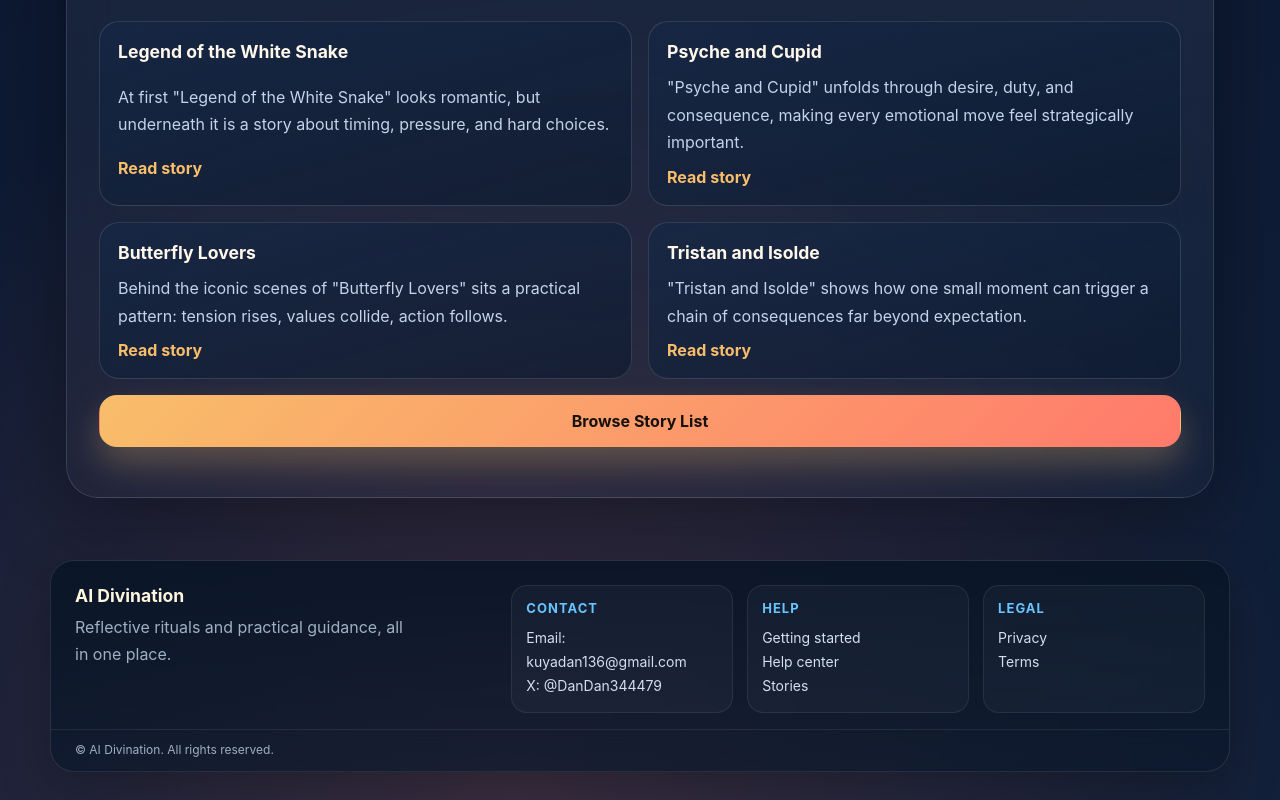
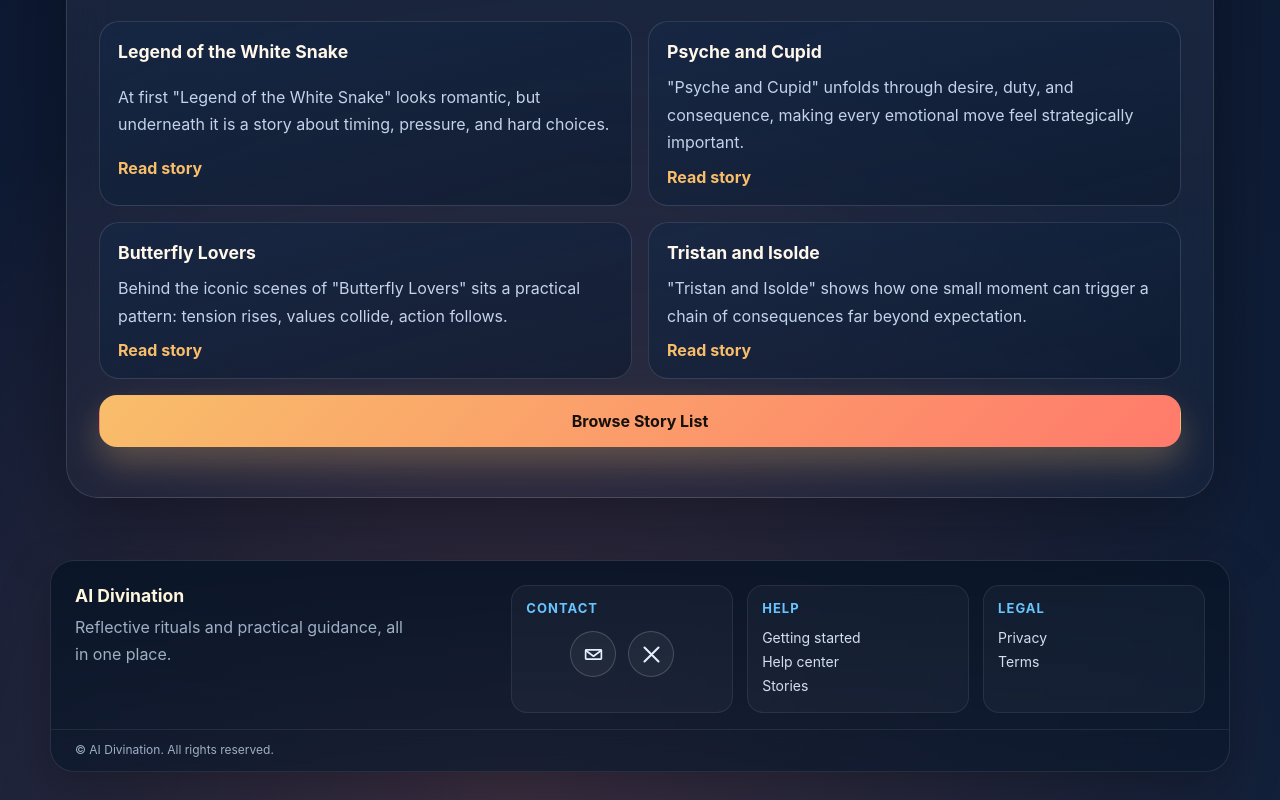
Before and after one commit to sunzhenyu/AIDivination, a Next.js app: page / in a window 1280 px wide. Shown: the part 1782-2582 px from the top of the page. Built offline with nearby package versions, Linux system fonts and the light colour scheme.

Commit message:
chore: polish footer icons and add Google site verification file

```diff
--- /dev/null
+++ b/public/google8f0aa6fab7c86891.html
@@ -0,0 +1 @@
+google-site-verification: google8f0aa6fab7c86891.html
--- a/src/app/globals.css
+++ b/src/app/globals.css
@@ -1273,6 +1273,11 @@ textarea:focus {
   padding: 14px;
 }
 
+.contactCol {
+  display: flex;
+  flex-direction: column;
+}
+
 .footerCol h4 {
   margin: 0 0 10px;
   font-size: 13px;
@@ -1281,7 +1286,7 @@ textarea:focus {
   color: #67c5ff;
 }
 
-.footerCol a,
+.footerCol a:not(.footerIconLink),
 .footerTextItem {
   display: block;
   margin: 0;
@@ -1291,7 +1296,43 @@ textarea:focus {
   text-decoration: none;
 }
 
-.footerCol a:hover {
+.footerCol a:not(.footerIconLink):hover {
+  color: #fff6de;
+}
+
+.footerIconLinks {
+  display: flex;
+  gap: 12px;
+  align-items: center;
+  justify-content: center;
+  min-height: 56px;
+}
+
+.footerCol a.footerIconLink {
+  display: inline-flex;
+  width: 46px;
+  height: 46px;
+  align-items: center;
+  justify-content: center;
+  border-radius: 50%;
+  border: 1px solid rgba(255, 255, 255, 0.18);
+  background: rgba(255, 255, 255, 0.04);
+  color: #e4efff;
+  line-height: 1;
+  text-decoration: none;
+  transition: transform 0.2s ease, border-color 0.2s ease, background 0.2s ease;
+}
+
+.footerIconLink svg {
+  width: 21px;
+  height: 21px;
+  display: block;
+}
+
+.footerCol a.footerIconLink:hover {
+  transform: translateY(-1px) scale(1.03);
+  border-color: rgba(248, 190, 106, 0.6);
+  background: rgba(248, 190, 106, 0.15);
   color: #fff6de;
 }
 
--- a/src/app/layout.tsx
+++ b/src/app/layout.tsx
@@ -2,16 +2,17 @@ import type { Metadata } from "next";
 import "./globals.css";
 import { LangProvider } from "@/lib/client";
 import { SiteFooter } from "@/components/site-footer";
-import { SITE_NAME, SITE_URL, SOCIAL_IMAGE_URL, absoluteUrl } from "@/lib/seo";
+import { SITE_NAME, SITE_URL, SOCIAL_IMAGE_URL, TWITTER_IMAGE_URL, absoluteUrl } from "@/lib/seo";
 
 export const metadata: Metadata = {
+  // Keep homepage/default description within 140-160 chars for SEO snippets.
   metadataBase: new URL(SITE_URL),
   title: {
     default: "AI Divination - Tarot, Career, Face & Palm Readings",
     template: `%s | ${SITE_NAME}`
   },
   description:
-    "AI Divination offers tarot, career, face, and palm readings with multilingual guidance, shareable results, and practical next-step insights for daily reflection.",
+    "Explore AI tarot, career, face, and palm readings with story-based insights, multilingual support, and shareable guidance for reflection and better decisions.",
   keywords: [
     "AI divination",
     "tarot reading",
@@ -33,7 +34,7 @@ export const metadata: Metadata = {
   openGraph: {
     title: "AI Divination - Tarot, Career, Face & Palm Readings",
     description:
-      "AI Divination offers tarot, career, face, and palm readings with multilingual guidance, shareable results, and practical next-step insights for daily reflection.",
+      "Explore AI tarot, career, face, and palm readings with story-based insights, multilingual support, and shareable guidance for reflection and better decisions.",
     url: absoluteUrl("/"),
     siteName: SITE_NAME,
     images: [{ url: SOCIAL_IMAGE_URL }],
@@ -43,9 +44,9 @@ export const metadata: Metadata = {
     card: "summary_large_image",
     title: "AI Divination - Tarot, Career, Face & Palm Readings",
     site: "@DanDan344479",
-    images: [SOCIAL_IMAGE_URL],
+    images: [TWITTER_IMAGE_URL],
     description:
-      "AI Divination offers tarot, career, face, and palm readings with multilingual guidance, shareable results, and practical next-step insights for daily reflection."
+      "Explore AI tarot, career, face, and palm readings with story-based insights, multilingual support, and shareable guidance for reflection and better decisions."
   },
   icons: {
     icon: "/icon.svg",
--- a/src/app/page.tsx
+++ b/src/app/page.tsx
@@ -1,16 +1,16 @@
 import type { Metadata } from "next";
 import { HomePageClient } from "@/components/home-page-client";
-import { SITE_NAME, SOCIAL_IMAGE_URL, absoluteUrl } from "@/lib/seo";
+import { SITE_NAME, SOCIAL_IMAGE_URL, TWITTER_IMAGE_URL, absoluteUrl } from "@/lib/seo";
 
 export const metadata: Metadata = {
   title: "AI Divination - Tarot, Career, Face & Palm Readings",
   description:
-    "Explore AI tarot, career, face, and palm readings with story-driven insights, multilingual support, and shareable guidance for daily reflection and smarter decisions.",
+    "Explore AI tarot, career, face, and palm readings with story-based insights, multilingual support, and shareable guidance for reflection and better decisions.",
   alternates: { canonical: "/" },
   openGraph: {
     title: `AI Divination - Tarot, Career, Face & Palm Readings | ${SITE_NAME}`,
     description:
-      "Explore AI tarot, career, face, and palm readings with story-driven insights, multilingual support, and shareable guidance for daily reflection and smarter decisions.",
+      "Explore AI tarot, career, face, and palm readings with story-based insights, multilingual support, and shareable guidance for reflection and better decisions.",
     url: absoluteUrl("/"),
     siteName: SITE_NAME,
     images: [{ url: SOCIAL_IMAGE_URL }],
@@ -20,9 +20,9 @@ export const metadata: Metadata = {
     card: "summary_large_image",
     title: "AI Divination - Tarot, Career, Face & Palm Readings",
     site: "@DanDan344479",
-    images: [SOCIAL_IMAGE_URL],
+    images: [TWITTER_IMAGE_URL],
     description:
-      "Explore AI tarot, career, face, and palm readings with story-driven insights, multilingual support, and shareable guidance for daily reflection and smarter decisions."
+      "Explore AI tarot, career, face, and palm readings with story-based insights, multilingual support, and shareable guidance for reflection and better decisions."
   }
 };
 
--- a/src/components/site-footer.tsx
+++ b/src/components/site-footer.tsx
@@ -16,12 +16,33 @@ export function SiteFooter() {
           <p>{t.tagline}</p>
         </div>
         <div className="footerCols">
-          <div className="footerCol">
+          <div className="footerCol contactCol">
             <h4>{t.supportTitle}</h4>
-            <a href="mailto:kuyadan136@gmail.com" title={lang === "zh" ? "发送邮件联系我们" : "Send us an email"}>{t.contactEmail}</a>
-            <a href="https://x.com/DanDan344479" title={lang === "zh" ? "打开 X 账号 @DanDan344479" : "Open X profile @DanDan344479"} target="_blank" rel="noreferrer">
-              {t.contactX}
-            </a>
+            <div className="footerIconLinks">
+              <a
+                href="mailto:kuyadan136@gmail.com"
+                title={lang === "zh" ? "发送邮件联系我们" : "Send us an email"}
+                aria-label={lang === "zh" ? "发送邮件联系我们" : "Send us an email"}
+                className="footerIconLink"
+              >
+                <svg viewBox="0 0 24 24" aria-hidden="true">
+                  <path d="M3.75 6.75h16.5a.75.75 0 0 1 .75.75v9a.75.75 0 0 1-.75.75H3.75a.75.75 0 0 1-.75-.75v-9a.75.75 0 0 1 .75-.75Z" fill="none" stroke="currentColor" strokeWidth="1.9" strokeLinecap="round" strokeLinejoin="round" />
+                  <path d="m4 8 8 6 8-6" fill="none" stroke="currentColor" strokeWidth="1.9" strokeLinecap="round" strokeLinejoin="round" />
+                </svg>
+              </a>
+              <a
+                href="https://x.com/DanDan344479"
+                title={lang === "zh" ? "打开 X 账号 @DanDan344479" : "Open X profile @DanDan344479"}
+                aria-label={lang === "zh" ? "打开 X 账号 @DanDan344479" : "Open X profile @DanDan344479"}
+                target="_blank"
+                rel="noreferrer"
+                className="footerIconLink"
+              >
+                <svg viewBox="0 0 24 24" aria-hidden="true">
+                  <path d="M4 4l16 16M20 4 4 20" fill="none" stroke="currentColor" strokeWidth="2.4" strokeLinecap="round" />
+                </svg>
+              </a>
+            </div>
           </div>
           <div className="footerCol">
             <h4>{t.helpTitle}</h4>
--- a/src/lib/seo.ts
+++ b/src/lib/seo.ts
@@ -7,3 +7,4 @@ export function absoluteUrl(path: string) {
 }
 
 export const SOCIAL_IMAGE_URL = absoluteUrl("/icon.svg");
+export const TWITTER_IMAGE_URL = "https://abs.twimg.com/responsive-web/client-web/icon-svg.ea5ff4aa.svg";
```
